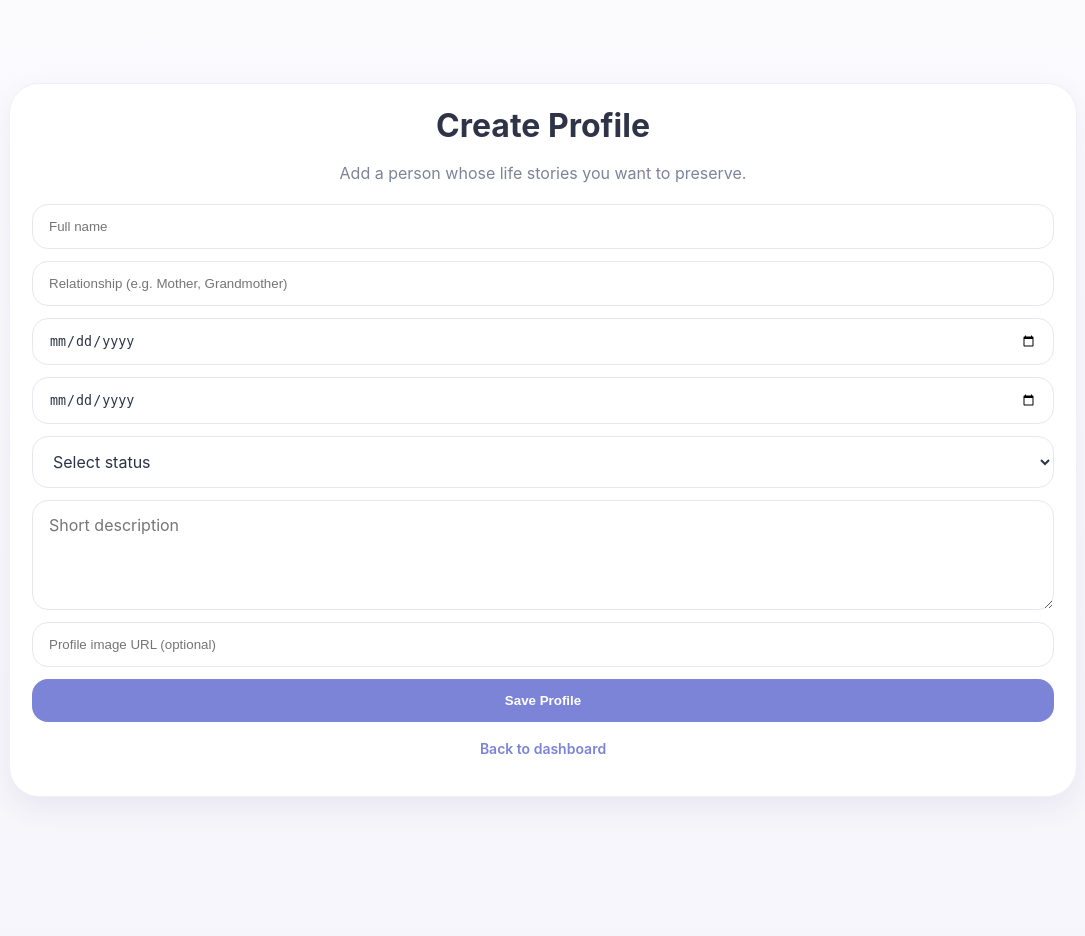
After one commit to jess-compliance-dev/remora, a Flask app: page /ui/profiles/create in a window 1280 px wide. The commit adds this page. Shown: the whole page, without its empty margins (97-1182 px from the left). Run offline with Flask 3, Linux system fonts and the light colour scheme.

Commit message:
feat(profiles-ui): add dashboard, profile list and create profile flow

```diff
--- a/app/static/css/style.css
+++ b/app/static/css/style.css
@@ -269,3 +269,15 @@ p { line-height: 1.55; }
     .app-shell { max-width: 1100px; padding-top: 40px; }
     .cards-grid { grid-template-columns: repeat(2, 1fr); }
 }
+
+textarea.input,
+select.input {
+    width: 100%;
+    padding: 14px 16px;
+    border-radius: 16px;
+    border: 1px solid var(--line);
+    background: #fff;
+    color: var(--text);
+    outline: none;
+    font: inherit;
+}
--- a/app/static/js/app.js
+++ b/app/static/js/app.js
@@ -1,5 +1,8 @@
 document.addEventListener("DOMContentLoaded", () => {
 
+    // =========================
+    // REGISTER
+    // =========================
     const registerForm = document.getElementById("register-form");
 
     if (registerForm) {
@@ -38,6 +41,9 @@ document.addEventListener("DOMContentLoaded", () => {
         });
     }
 
+    // =========================
+    // LOGIN
+    // =========================
     const loginForm = document.getElementById("login-form");
 
     if (loginForm) {
@@ -67,8 +73,7 @@ document.addEventListener("DOMContentLoaded", () => {
                 }
 
                 localStorage.setItem("token", data.access_token);
-
-                window.location.href = "/ui/profiles";
+                window.location.href = "/ui/dashboard";
 
             } catch (error) {
                 document.getElementById("login-error").innerText = "Something went wrong.";
@@ -76,4 +81,119 @@ document.addEventListener("DOMContentLoaded", () => {
         });
     }
 
+    // =========================
+    // CREATE PROFILE
+    // =========================
+    const createProfileForm = document.getElementById("create-profile-form");
+
+    if (createProfileForm) {
+        createProfileForm.addEventListener("submit", async (e) => {
+            e.preventDefault();
+
+            const token = localStorage.getItem("token");
+
+            if (!token) {
+                window.location.href = "/ui/login";
+                return;
+            }
+
+            const payload = {
+                full_name: document.getElementById("full_name").value,
+                relationship: document.getElementById("relationship").value || null,
+                birth_date: document.getElementById("birth_date").value || null,
+                death_date: document.getElementById("death_date").value || null,
+                status: document.getElementById("status").value,
+                short_description: document.getElementById("short_description").value || null,
+                profile_image_url: document.getElementById("profile_image_url").value || null
+            };
+
+            try {
+                const response = await fetch("/profiles", {
+                    method: "POST",
+                    headers: {
+                        "Content-Type": "application/json",
+                        "Authorization": "Bearer " + token
+                    },
+                    body: JSON.stringify(payload)
+                });
+
+                const data = await response.json();
+
+                if (response.status === 401) {
+                    localStorage.removeItem("token");
+                    window.location.href = "/ui/login";
+                    return;
+                }
+
+                if (!response.ok) {
+                    document.getElementById("profile-error").innerText = data.error || "Unable to create profile.";
+                    return;
+                }
+
+                window.location.href = "/ui/dashboard";
+
+            } catch (error) {
+                document.getElementById("profile-error").innerText = "Something went wrong.";
+            }
+        });
+    }
+
 });
+
+async function loadProfiles(containerId) {
+    const token = localStorage.getItem("token");
+    const container = document.getElementById(containerId);
+
+    if (!container) return;
+
+    if (!token) {
+        window.location.href = "/ui/login";
+        return;
+    }
+
+    try {
+        const response = await fetch("/profiles", {
+            method: "GET",
+            headers: {
+                "Authorization": "Bearer " + token
+            }
+        });
+
+        if (response.status === 401) {
+            localStorage.removeItem("token");
+            window.location.href = "/ui/login";
+            return;
+        }
+
+        const data = await response.json();
+
+        if (!Array.isArray(data) || data.length === 0) {
+            container.innerHTML = `
+                <div class="phone-card">
+                    <p>No profiles yet.</p>
+                    <p class="muted">Create your first memorial profile to get started.</p>
+                </div>
+            `;
+            return;
+        }
+
+        container.innerHTML = data.map(profile => `
+            <a href="/ui/profiles" class="profile-card">
+                <div class="avatar large"></div>
+                <div class="profile-text">
+                    <h3>${profile.full_name}</h3>
+                    <p class="muted">${profile.relationship || ""}</p>
+                    <span class="pill">${profile.status}</span>
+                </div>
+            </a>
+        `).join("");
+
+    } catch (error) {
+        container.innerHTML = `<p style="color:red;">Could not load profiles.</p>`;
+    }
+}
+
+function logout() {
+    localStorage.removeItem("token");
+    window.location.href = "/ui/login";
+}
--- /dev/null
+++ b/app/templates/profiles/create.html
@@ -0,0 +1,75 @@
+{% extends "base.html" %}
+{% block content %}
+
+<div class="screen center-screen">
+    <div class="phone-card auth-card">
+
+        <h1>Create Profile</h1>
+        <p class="muted">Add a person whose life stories you want to preserve.</p>
+
+        <form id="create-profile-form" class="stack">
+
+            <input
+                id="full_name"
+                class="input"
+                type="text"
+                placeholder="Full name"
+                required
+            >
+
+            <input
+                id="relationship"
+                class="input"
+                type="text"
+                placeholder="Relationship (e.g. Mother, Grandmother)"
+            >
+
+            <input
+                id="birth_date"
+                class="input"
+                type="date"
+            >
+
+            <input
+                id="death_date"
+                class="input"
+                type="date"
+            >
+
+            <select id="status" class="input" required>
+                <option value="">Select status</option>
+                <option value="living">Living</option>
+                <option value="dying">Dying</option>
+                <option value="deceased">Deceased</option>
+            </select>
+
+            <textarea
+                id="short_description"
+                class="input"
+                rows="4"
+                placeholder="Short description"
+            ></textarea>
+
+            <input
+                id="profile_image_url"
+                class="input"
+                type="text"
+                placeholder="Profile image URL (optional)"
+            >
+
+            <button class="btn btn-primary" type="submit">
+                Save Profile
+            </button>
+
+        </form>
+
+        <p id="profile-error" style="color:red; margin-top:10px;"></p>
+
+        <p class="foot-link">
+            <a href="/ui/dashboard">Back to dashboard</a>
+        </p>
+
+    </div>
+</div>
+
+{% endblock %}
--- a/app/ui/routes.py
+++ b/app/ui/routes.py
@@ -1,11 +1,6 @@
 from flask import Blueprint, render_template
 
-ui_bp = Blueprint(
-    "ui",
-    __name__,
-    template_folder="../templates",
-    static_folder="../static"
-)
+ui_bp = Blueprint("ui", __name__)
 
 
 @ui_bp.route("/ui/login")
@@ -18,9 +13,29 @@ def register():
     return render_template("auth/register.html")
 
 
+@ui_bp.route("/ui/check-email")
+def check_email():
+    return render_template("auth/check_email.html")
+
+
+@ui_bp.route("/ui/email-confirmed")
+def email_confirmed():
+    return render_template("auth/email_confirmed.html")
+
+
+@ui_bp.route("/ui/dashboard")
+def dashboard():
+    return render_template("dashboard/index.html")
+
+
 @ui_bp.route("/ui/profiles")
 def profiles():
     return render_template("profiles/list.html")
+
+
+@ui_bp.route("/ui/profiles/create")
+def create_profile():
+    return render_template("profiles/create.html")
 
 
 @ui_bp.route("/ui/chat")
@@ -31,13 +46,3 @@ def chat():
 @ui_bp.route("/ui/story")
 def story():
     return render_template("stories/detail.html")
-
-
-@ui_bp.route("/ui/check-email")
-def check_email():
-    return render_template("auth/check_email.html")
-
-
-@ui_bp.route("/ui/email-confirmed")
-def email_confirmed():
-    return render_template("auth/email_confirmed.html")
```
Also changed, not shown: app/templates/dashboard/index.html (added, +29 -0 lines), app/templates/profiles/list.html (+9 -47 lines).
